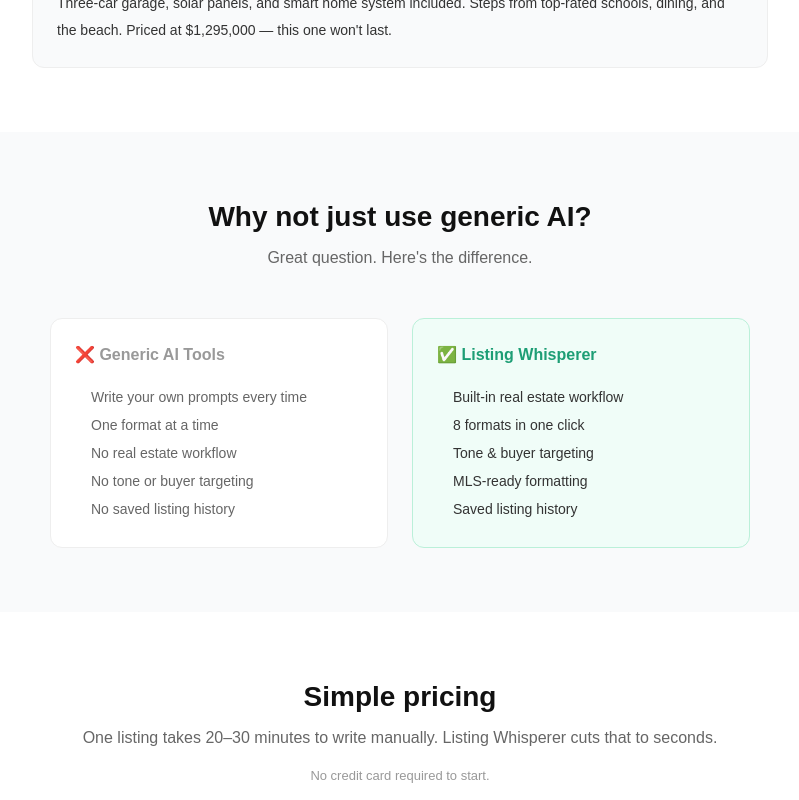
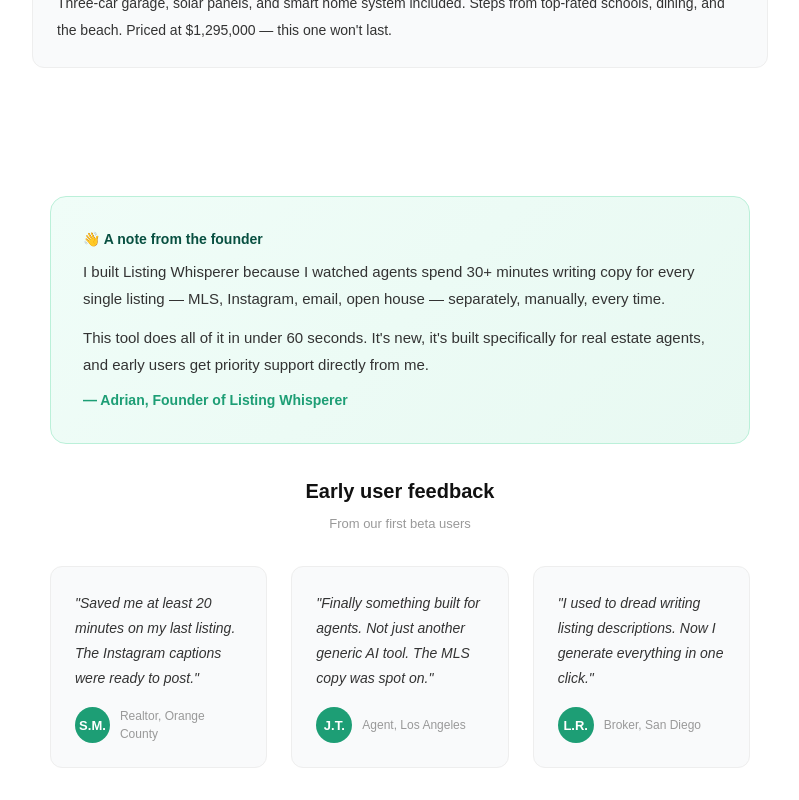
Before and after one commit to APD013/listing-whisperer, a Next.js app: page / in a window 1280 px wide. Shown: the part 2040-2840 px from the top of the page, without its empty margins (240-1039 px from the left). Built offline with nearby package versions, Linux system fonts and the light colour scheme.

Commit message:
Add founder note and early user feedback section

```diff
--- a/src/app/page.tsx
+++ b/src/app/page.tsx
@@ -117,6 +117,39 @@
         </div>
       </section>
 
+      {/* SOCIAL PROOF */}
+      <section style={{padding:'4rem 2rem',background:'#fff'}}>
+        <div style={{maxWidth:'700px',margin:'0 auto'}}>
+          <div style={{background:'linear-gradient(135deg,#f0fdf8,#e8f9f2)',borderRadius:'16px',padding:'2rem',marginBottom:'2rem',border:'1px solid #bbf0d9'}}>
+            <p style={{fontSize:'14px',color:'#085041',fontWeight:'600',marginBottom:'8px'}}>👋 A note from the founder</p>
+            <p style={{fontSize:'15px',color:'#333',lineHeight:'1.8',marginBottom:'12px'}}>
+              I built Listing Whisperer because I watched agents spend 30+ minutes writing copy for every single listing — MLS, Instagram, email, open house — separately, manually, every time.
+            </p>
+            <p style={{fontSize:'15px',color:'#333',lineHeight:'1.8',marginBottom:'12px'}}>
+              This tool does all of it in under 60 seconds. It's new, it's built specifically for real estate agents, and early users get priority support directly from me.
+            </p>
+            <p style={{fontSize:'14px',color:'#1D9E75',fontWeight:'600'}}>— Adrian, Founder of Listing Whisperer</p>
+          </div>
+          <h3 style={{fontSize:'1.25rem',fontWeight:'600',marginBottom:'0.5rem',textAlign:'center'}}>Early user feedback</h3>
+          <p style={{fontSize:'13px',color:'#999',textAlign:'center',marginBottom:'2rem'}}>From our first beta users</p>
+          <div style={{display:'grid',gridTemplateColumns:'repeat(3,1fr)',gap:'1.5rem'}}>
+            {[
+              {quote:'"Saved me at least 20 minutes on my last listing. The Instagram captions were ready to post."',initials:'S.M.',role:'Realtor, Orange County'},
+              {quote:'"Finally something built for agents. Not just another generic AI tool. The MLS copy was spot on."',initials:'J.T.',role:'Agent, Los Angeles'},
+              {quote:'"I used to dread writing listing descriptions. Now I generate everything in one click."',initials:'L.R.',role:'Broker, San Diego'},
+            ].map(({quote,initials,role}) => (
+              <div key={initials} style={{background:'#f9fafb',borderRadius:'12px',padding:'1.5rem',border:'1px solid #eee'}}>
+                <p style={{fontSize:'14px',color:'#333',lineHeight:'1.8',marginBottom:'1rem',fontStyle:'italic'}}>{quote}</p>
+                <div style={{display:'flex',alignItems:'center',gap:'10px'}}>
+                  <div style={{width:'36px',height:'36px',background:'#1D9E75',borderRadius:'50%',display:'flex',alignItems:'center',justifyContent:'center',color:'#fff',fontSize:'13px',fontWeight:'600'}}>{initials}</div>
+                  <p style={{fontSize:'12px',color:'#999',margin:'0'}}>{role}</p>
+                </div>
+              </div>
+            ))}
+          </div>
+        </div>
+      </section>
+
       {/* WHY NOT GENERIC AI */}
       <section style={{padding:'4rem 2rem',background:'#f9fafb'}}>
         <div style={{maxWidth:'700px',margin:'0 auto',textAlign:'center'}}>
```
